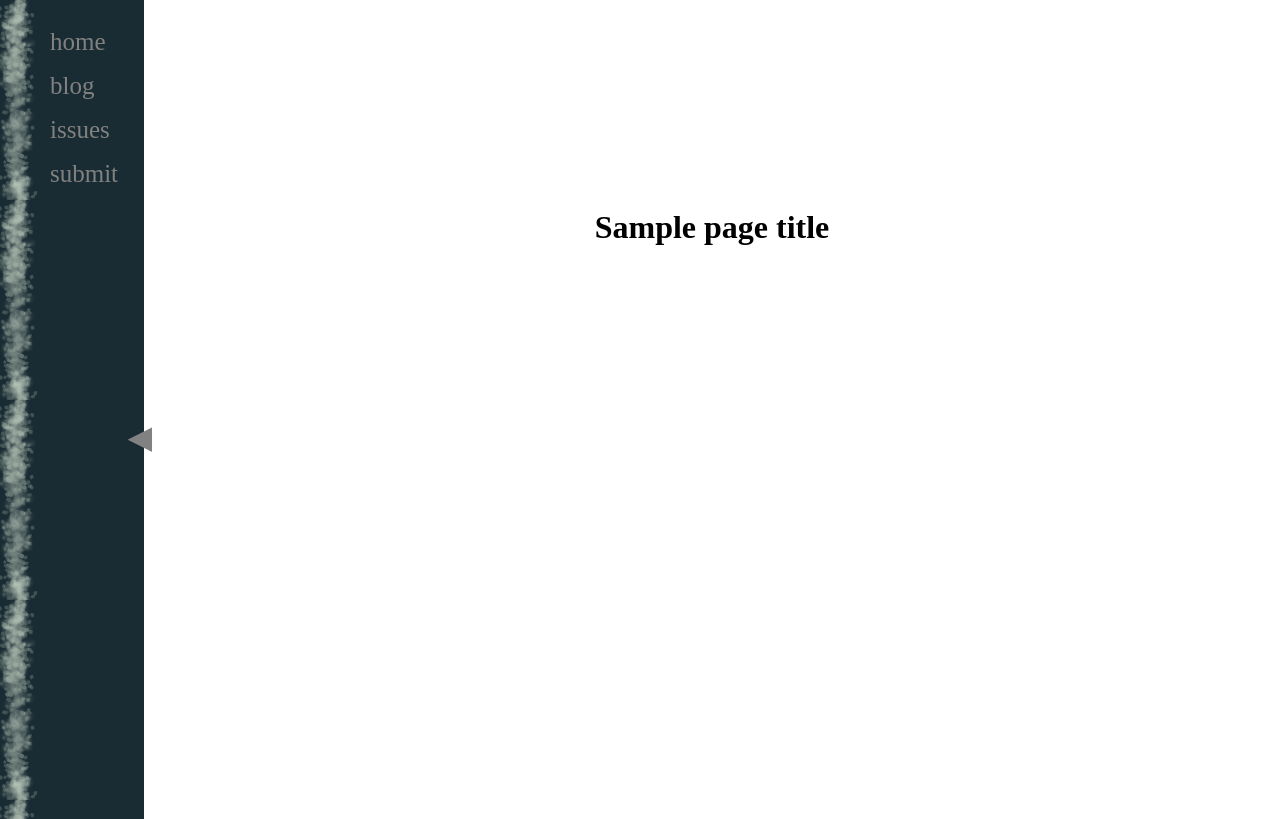
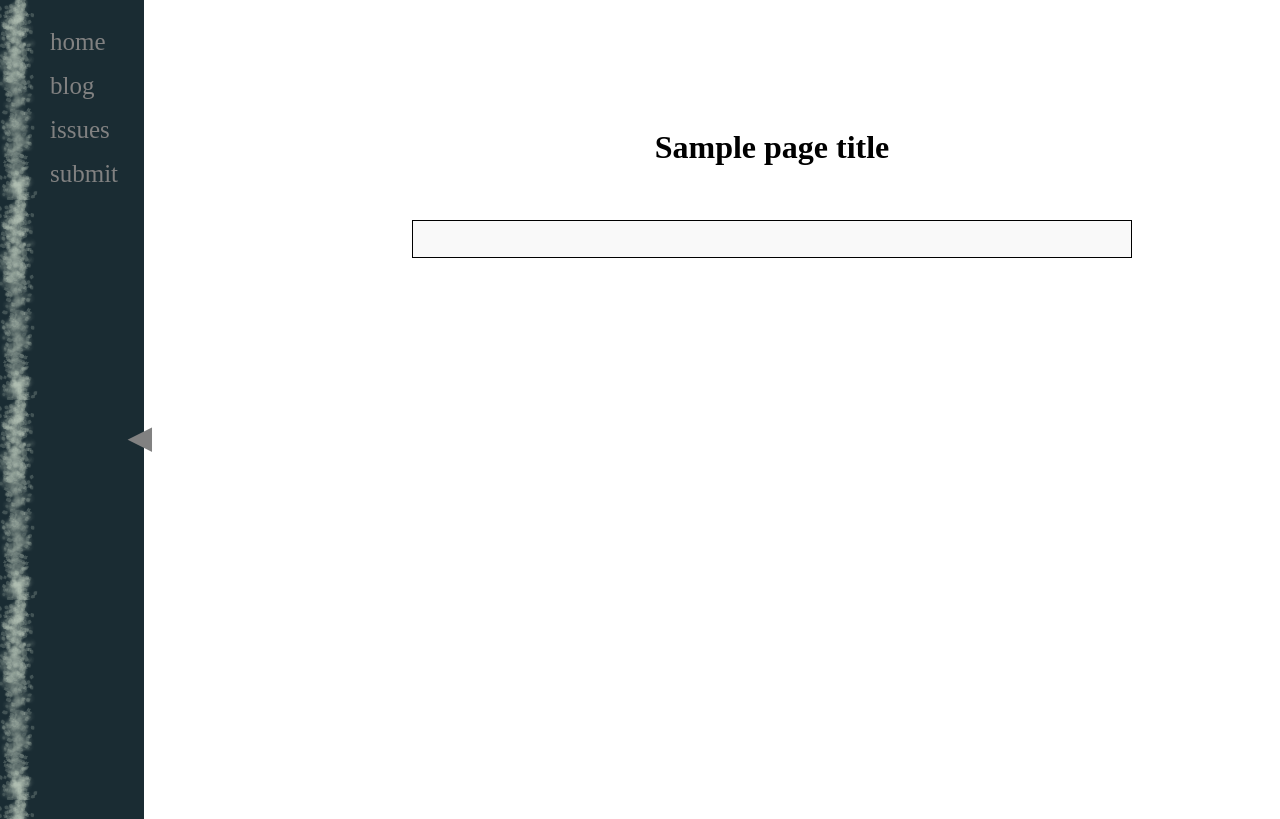
Before and after one commit to flosincapite/anonomat_aoidoi, a Flask app: template app/templates/single_page.html in a window 1280 px wide; the page is wider, and only the part inside the window is pictured. Shown: the top 819 px of that part. Run offline with Flask 2, Linux system fonts and the light colour scheme; the template is opened without the code that fills it: most values are stand-ins (such as "Sample title", 1, 10 or a date in 2020); some libraries are stand-ins or nearby versions.

Commit message:
Shifts colors a bit; ensure non-link elements of TOC do not change color on hover.

```diff
--- a/app/templates/single_page.html
+++ b/app/templates/single_page.html
@@ -3,11 +3,17 @@
 {% block additional_styles %}
     <style>
 
+    sup, sub {
+        vertical-align: baseline;
+        position: relative;
+    }
+
     .grid-container {
         display: grid;
-        grid-template-columns: minmax(10em, 20%) minmax(30em, 60%) minmax(10em, 20%);
-        margin-top: 10em;
+        grid-template-columns: minmax(15em, 20%) minmax(45em, 60%) minmax(15em, 20%);
+        margin-top: 5em;
         margin-bottom: 10em;
+        row-gap: 2em;
     }
 
     .grid-header {
@@ -26,6 +32,9 @@
         word-wrap: break-all;
         word-break: break-all;
         font-size: large;
+        border: 1px solid black;
+        background-color: #f9f9f9;
+        padding: 1em;
     }
 
     .nav-grid-left {
@@ -67,7 +76,7 @@
         color: #818181;
     }
 
-    .toc-item:hover {
+    .toc-item a:hover {
         color: #f1f1f1;
     }
 
```
